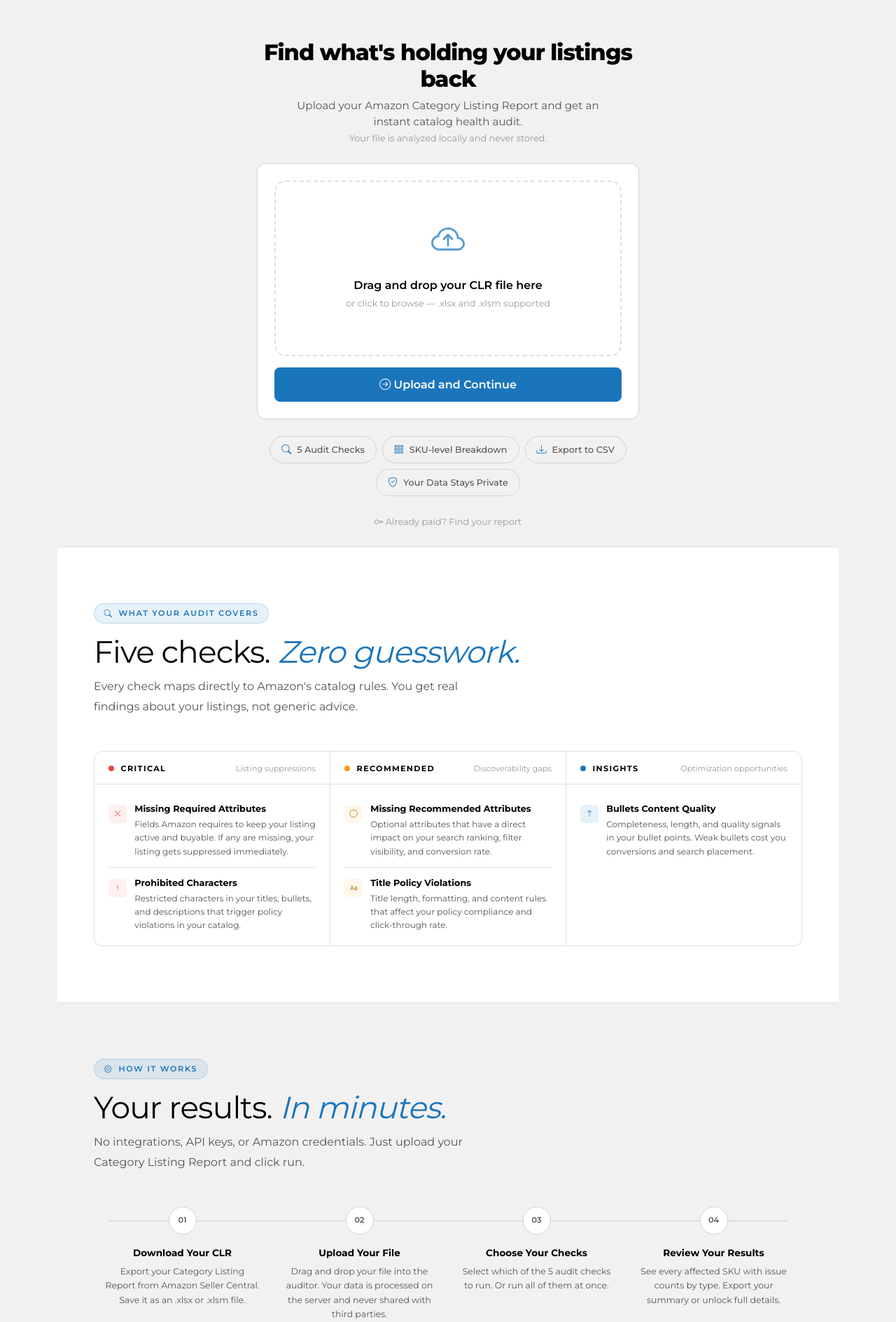
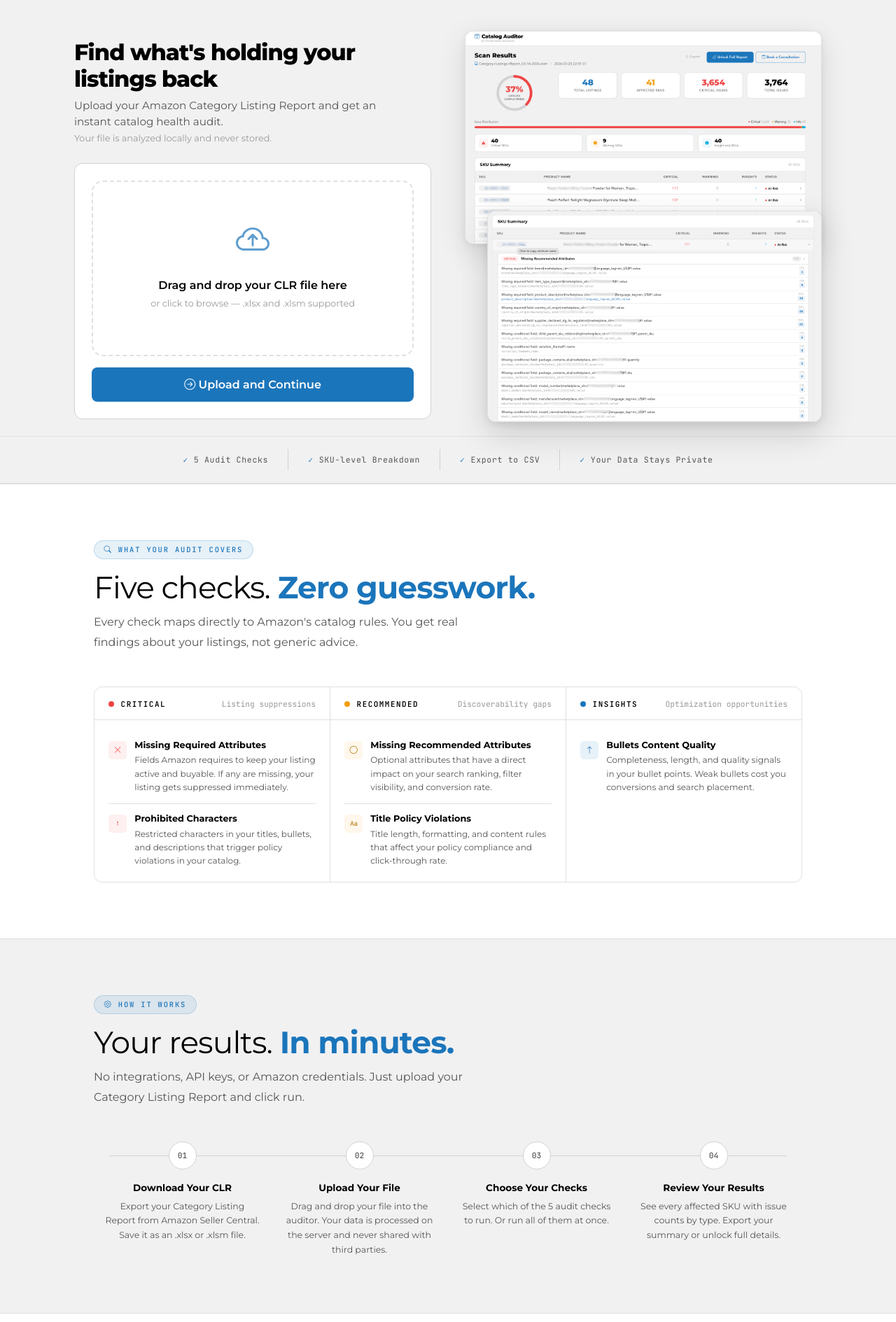
Before and after one commit to vahungc-code/amazon-catalog-auditor, a Flask app: page / in a window 1280 px wide. Shown: the part 61-1950 px from the top of the page at 70% size. Run offline with Flask 3, Linux system fonts and the light colour scheme.

Commit message:
Add hero demo screenshots, trust strip, standardize fonts
- 2-column hero: upload form left, demo screenshots right
- Full-width trust strip with checkmarks replacing feature pills
- Remove "Find My Report" section (redundant with Send to Email)
- Standardize fonts: Montserrat + JetBrains Mono from team design
- Bold (not italic) accent text in section headings
- Full-width section backgrounds with proper alternating colors

Co-Authored-By: Claude Opus 4.6 (1M context) <noreply@anthropic.com>

```diff
--- a/web/static/css/style.css
+++ b/web/static/css/style.css
@@ -39,8 +39,9 @@
     --shadow-lg: 0 8px 30px rgba(0, 0, 0, 0.12);
     --shadow-glow: 0 0 20px rgba(27, 117, 187, 0.15);
 
-    --font-display: 'Montserrat', 'Avenir', sans-serif;
-    --font-body: 'Avenir', 'Montserrat', sans-serif;
+    --font-display: 'Montserrat', sans-serif;
+    --font-body: 'Montserrat', sans-serif;
+    --font-mono: 'JetBrains Mono', monospace;
 
     --transition: 0.2s ease;
 }
@@ -1242,6 +1243,110 @@ code {
 
 
 /* ============================================================
+   Hero Grid & Demo
+   ============================================================ */
+.hero-grid {
+    display: grid;
+    grid-template-columns: 1fr 1fr;
+    gap: 3rem;
+    align-items: center;
+    max-width: 1160px;
+    margin: 0 auto;
+    padding: 0 1.5rem;
+}
+.hero-demo {
+    position: relative;
+    padding: 1rem 0;
+}
+.demo-card {
+    border-radius: var(--radius-md);
+    overflow: hidden;
+    box-shadow: 0 12px 40px rgba(0, 0, 0, 0.12), 0 2px 8px rgba(0, 0, 0, 0.06);
+    border: 1px solid var(--border-light);
+    background: var(--bg-surface);
+}
+.demo-card img {
+    display: block;
+    width: 100%;
+    height: auto;
+}
+.demo-card--overlap {
+    margin-top: -3rem;
+    margin-left: 2rem;
+    position: relative;
+    z-index: 1;
+    box-shadow: 0 16px 48px rgba(0, 0, 0, 0.16), 0 4px 12px rgba(0, 0, 0, 0.08);
+}
+
+@media (max-width: 960px) {
+    .hero-grid {
+        grid-template-columns: 1fr;
+        gap: 2rem;
+    }
+    .hero-demo {
+        order: -1;
+    }
+    .demo-card--overlap {
+        margin-left: 1rem;
+        margin-top: -2rem;
+    }
+}
+
+/* ============================================================
+   Trust Strip
+   ============================================================ */
+.trust-strip {
+    padding: 1.1rem 0;
+    background: var(--bg-elevated);
+    border-top: 1px solid var(--border-light);
+    border-bottom: 1px solid var(--border-light);
+    /* Break out of Bootstrap container */
+    margin-left: calc(-50vw + 50%);
+    margin-right: calc(-50vw + 50%);
+    width: 100vw;
+}
+.trust-inner {
+    display: flex;
+    flex-wrap: wrap;
+    justify-content: center;
+}
+.trust-chip {
+    display: flex;
+    align-items: center;
+    gap: 0.5rem;
+    padding: 0.4rem 1.75rem;
+    border-right: 1px solid var(--border);
+    font-family: var(--font-mono);
+    font-size: 0.72rem;
+    font-weight: 400;
+    color: var(--text-muted);
+    letter-spacing: 0.06em;
+}
+.trust-chip:last-child {
+    border-right: none;
+}
+.trust-check {
+    color: var(--accent);
+    font-size: 0.7rem;
+    font-weight: 700;
+}
+
+@media (max-width: 700px) {
+    .trust-inner {
+        flex-direction: column;
+        align-items: center;
+    }
+    .trust-chip {
+        border-right: none;
+        border-bottom: 1px solid var(--border-light);
+        padding: 0.5rem 1rem;
+    }
+    .trust-chip:last-child {
+        border-bottom: none;
+    }
+}
+
+/* ============================================================
    Landing Page Sections
    ============================================================ */
 
@@ -1249,6 +1354,12 @@ code {
     padding: 5rem 0;
     border-top: 1px solid var(--border-light);
     background: var(--bg-surface);
+    /* Break out of Bootstrap container */
+    margin-left: calc(-50vw + 50%);
+    margin-right: calc(-50vw + 50%);
+    width: 100vw;
+    position: relative;
+    left: 0;
 }
 .lp-section--alt {
     background: var(--bg-primary);
@@ -1270,9 +1381,10 @@ code {
     display: inline-flex;
     align-items: center;
     gap: 0.5rem;
-    font-size: 0.7rem;
-    font-weight: 600;
-    letter-spacing: 0.15em;
+    font-family: var(--font-mono);
+    font-size: 0.65rem;
+    font-weight: 500;
+    letter-spacing: 0.18em;
     text-transform: uppercase;
     color: var(--accent);
     background: var(--accent-soft);
@@ -1291,9 +1403,9 @@ code {
     margin-bottom: 0.75rem;
 }
 .lp-h2 em {
-    font-style: italic;
-    color: var(--accent);
-    font-weight: 400;
+    font-style: normal;
+    color: var(--accent);
+    font-weight: 700;
 }
 .lp-lead {
     font-size: 1rem;
@@ -1332,9 +1444,10 @@ code {
 .checks-dot--warning { background: var(--warning); }
 .checks-dot--info { background: var(--accent); }
 .checks-col-title {
-    font-size: 0.7rem;
-    font-weight: 700;
-    letter-spacing: 0.12em;
+    font-family: var(--font-mono);
+    font-size: 0.68rem;
+    font-weight: 600;
+    letter-spacing: 0.14em;
     text-transform: uppercase;
     color: var(--text);
 }
@@ -1343,6 +1456,7 @@ code {
     color: var(--text-dim);
     margin-left: auto;
     white-space: nowrap;
+    font-family: var(--font-mono);
 }
 .checks-items {
     padding: 0.85rem 1.25rem 1.25rem;
@@ -1424,8 +1538,9 @@ code {
     align-items: center;
     justify-content: center;
     margin: 0 auto 1rem;
+    font-family: var(--font-mono);
     font-size: 0.7rem;
-    font-weight: 600;
+    font-weight: 500;
     color: var(--text-muted);
     transition: background 0.2s, border-color 0.2s, color 0.2s;
 }
@@ -1489,8 +1604,9 @@ code {
     gap: 0.45rem;
 }
 .privacy-tag {
-    font-size: 0.65rem;
-    font-weight: 600;
+    font-family: var(--font-mono);
+    font-size: 0.62rem;
+    font-weight: 500;
     letter-spacing: 0.06em;
     padding: 0.25rem 0.7rem;
     background: var(--accent-soft);
--- a/web/templates/base.html
+++ b/web/templates/base.html
@@ -6,10 +6,10 @@
     <title>{% block title %}Catalog Auditor{% endblock %}</title>
     <link rel="icon" type="image/png" href="{{ url_for('static', filename='images/OSS logo simple transparent-05.png') }}">
 
-    <!-- Google Fonts: Montserrat (display + headings) -->
+    <!-- Google Fonts: Montserrat + JetBrains Mono -->
     <link rel="preconnect" href="https://fonts.googleapis.com">
     <link rel="preconnect" href="https://fonts.gstatic.com" crossorigin>
-    <link href="https://fonts.googleapis.com/css2?family=Montserrat:wght@400;500;600;700;800&display=swap" rel="stylesheet">
+    <link href="https://fonts.googleapis.com/css2?family=Montserrat:ital,wght@0,300;0,400;0,500;0,600;0,700;0,800;1,300;1,400;1,500;1,600;1,700&family=JetBrains+Mono:wght@400;500;600&display=swap" rel="stylesheet">
 
     <!-- Bootstrap 5 + Icons -->
     <link href="https://cdn.jsdelivr.net/npm/bootstrap@5.3.3/dist/css/bootstrap.min.css" rel="stylesheet">
--- a/web/templates/index.html
+++ b/web/templates/index.html
@@ -3,13 +3,15 @@
 {% block title %}Catalog Auditor — Find What's Holding Your Listings Back{% endblock %}
 
 {% block content %}
-<div class="row justify-content-center">
-    <div class="col-lg-7 col-xl-6">
-        <div class="text-center mb-4" style="margin-top: 2rem;">
+<!-- Hero: 2-column layout -->
+<div class="hero-grid">
+    <!-- Left: copy + upload -->
+    <div>
+        <div style="margin-top: 2rem; margin-bottom: 1.5rem;">
             <h1 class="fw-800" style="font-size: 2rem; letter-spacing: -0.03em;">
                 Find what's holding your listings back
             </h1>
-            <p class="text-muted-custom mt-2" style="font-size: 0.95rem; max-width: 480px; margin: 0 auto;">
+            <p class="text-muted-custom mt-2" style="font-size: 0.95rem; max-width: 480px;">
                 Upload your Amazon Category Listing Report and get an instant catalog health audit.
                 <br><span class="text-dim" style="font-size: 0.8rem;">Your file is analyzed locally and never stored.</span>
             </p>
@@ -34,30 +36,28 @@
             </form>
         </div>
 
-        <div class="d-flex flex-wrap justify-content-center gap-sm mb-4">
-            <span class="feature-pill"><i class="bi bi-search"></i> 5 Audit Checks</span>
-            <span class="feature-pill"><i class="bi bi-grid-3x3-gap"></i> SKU-level Breakdown</span>
-            <span class="feature-pill"><i class="bi bi-download"></i> Export to CSV</span>
-            <span class="feature-pill"><i class="bi bi-shield-check"></i> Your Data Stays Private</span>
+    </div>
+
+    <!-- Right: demo screenshots -->
+    <div class="hero-demo">
+        <div class="demo-card">
+            <img src="{{ url_for('static', filename='images/Demo.png') }}" alt="Catalog audit overview showing health score, affected SKUs, and issue distribution">
         </div>
+        <div class="demo-card demo-card--overlap">
+            <img src="{{ url_for('static', filename='images/Demo 1.png') }}" alt="Detailed SKU issues with column references and fix guidance">
+        </div>
+    </div>
+</div>
 
-        <!-- Find My Report -->
-        <div class="text-center mb-4">
-            <a href="#" class="text-dim" style="font-size: 0.8rem; text-decoration: none;"
-               onclick="event.preventDefault(); document.getElementById('find-report-section').classList.toggle('d-none');">
-                <i class="bi bi-key"></i> Already paid? Find your report
-            </a>
-            <div id="find-report-section" class="d-none mt-3">
-                <form action="{{ url_for('main.find_report') }}" method="POST"
-                      class="d-flex justify-content-center gap-sm" style="max-width: 400px; margin: 0 auto;">
-                    <input type="email" name="email" required placeholder="Email used at checkout"
-                           class="form-control" style="font-size: 0.85rem; background: var(--card-bg); border: 1px solid var(--border); color: var(--text); padding: 0.5rem 0.75rem; border-radius: 6px; flex: 1;">
-                    <button type="submit" class="btn-accent" style="font-size: 0.85rem; white-space: nowrap;">
-                        <i class="bi bi-search"></i> Find
-                    </button>
-                </form>
-            </div>
-        </div>
+<!-- ═══════════════════════════════════════
+     TRUST STRIP
+═══════════════════════════════════════ -->
+<div class="trust-strip">
+    <div class="trust-inner">
+        <div class="trust-chip"><span class="trust-check">&#10003;</span> 5 Audit Checks</div>
+        <div class="trust-chip"><span class="trust-check">&#10003;</span> SKU-level Breakdown</div>
+        <div class="trust-chip"><span class="trust-check">&#10003;</span> Export to CSV</div>
+        <div class="trust-chip"><span class="trust-check">&#10003;</span> Your Data Stays Private</div>
     </div>
 </div>
 
```
Also changed, not shown: web/static/images/Demo 1.png (added), web/static/images/Demo.png (added).
